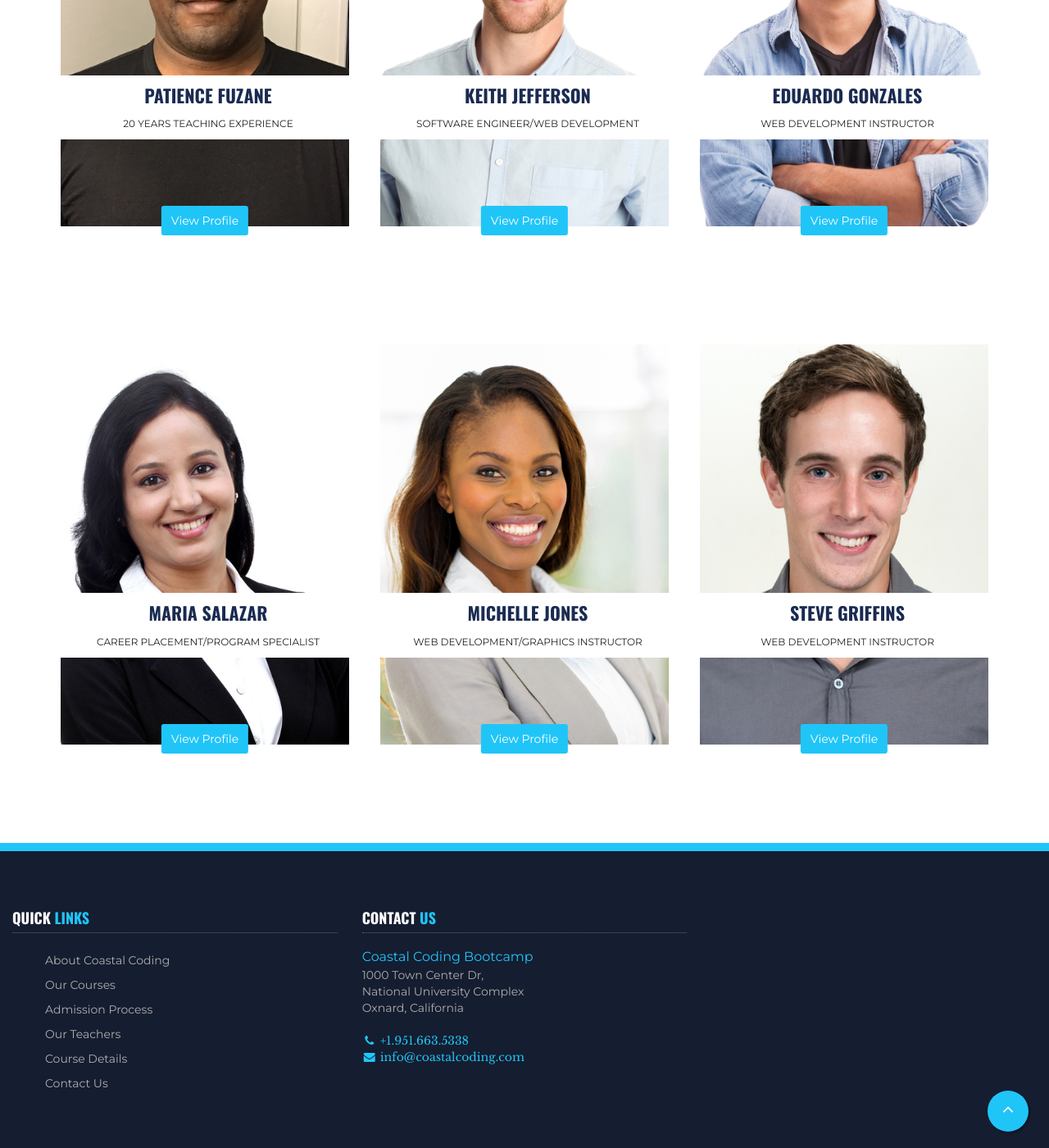
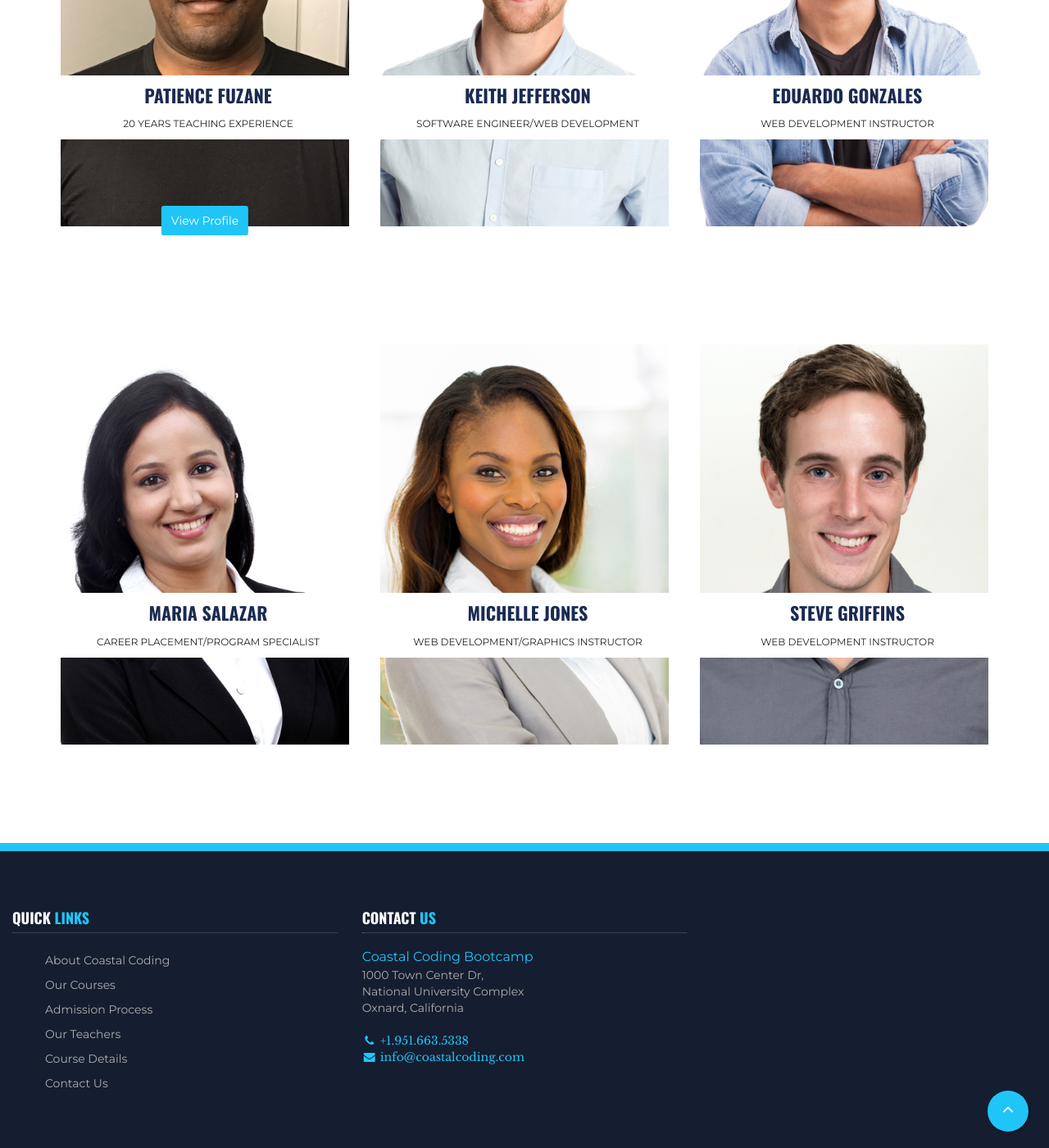
Before and after one commit to pfuzane1/Coastal-Coding, a Jekyll site: the page built from teachers.html, in a window 1280 px wide and 1400 px high, scrolled down 892 px. Shown: the whole window at 82% size. Built offline with Jekyll 4.4.1, drawn with Linux system fonts in a browser that asks for light colours.

Commit message:
removed profiles

```diff
--- a/_includes/teacher-profiles.html
+++ b/_includes/teacher-profiles.html
@@ -21,7 +21,7 @@
             <div class="col-sm-4">
                 <div class="teacher-card">
                     <img src="images/teacher-4.jpg" class="teacher-img img-responsive" alt="">
-                    <a href="teacher-trent.html" class="teacher-link">View Profile</a>
+
                     <div class="teacher-detail">
                         <h4 class="heading">Keith Jefferson</h4>
                         <span class="position">Software Engineer/Web Development</span>
@@ -32,7 +32,7 @@
             <div class="col-sm-4">
                 <div class="teacher-card">
                     <img src="images/teacher-3.jpg" class="teacher-img img-responsive" alt="">
-                    <a href="teacher-patience.html" class="teacher-link">View Profile</a>
+
                     <div class="teacher-detail">
                         <h4 class="heading">Eduardo Gonzales</h4>
                         <span class="position">Web Development Instructor</span>
@@ -50,7 +50,7 @@
             <div class="col-sm-4">
                 <div class="teacher-card">
                     <img src="images/teacher-5.jpg" class="teacher-img img-responsive" alt="">
-                    <a href="teacher-patience.html" class="teacher-link">View Profile</a>
+
                     <div class="teacher-detail">
                         <h4 class="heading">Maria Salazar</h4>
                         <span class="position">Career Placement/Program Specialist</span>
@@ -60,7 +60,7 @@
             <div class="col-sm-4">
                 <div class="teacher-card">
                     <img src="images/teacher-11.jpg" class="teacher-img img-responsive" alt="">
-                    <a href="teacher-trent.html" class="teacher-link">View Profile</a>
+
                     <div class="teacher-detail">
                         <h4 class="heading">Michelle Jones</h4>
                         <span class="position">Web Development/Graphics Instructor</span>
@@ -71,7 +71,7 @@
             <div class="col-sm-4">
                 <div class="teacher-card">
                     <img src="images/teacher-9.jpg" class="teacher-img img-responsive" alt="">
-                    <a href="teacher-patience.html" class="teacher-link">View Profile</a>
+
                     <div class="teacher-detail">
                         <h4 class="heading">Steve Griffins</h4>
                         <span class="position">Web Development Instructor</span>
```
